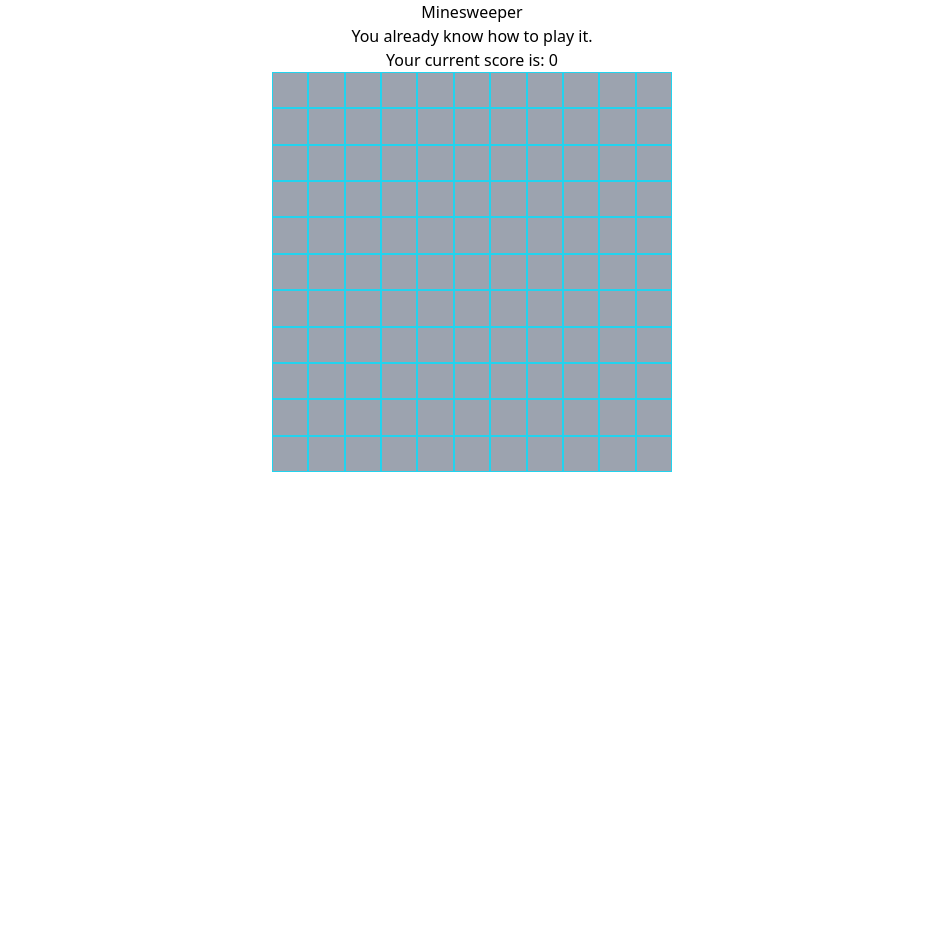
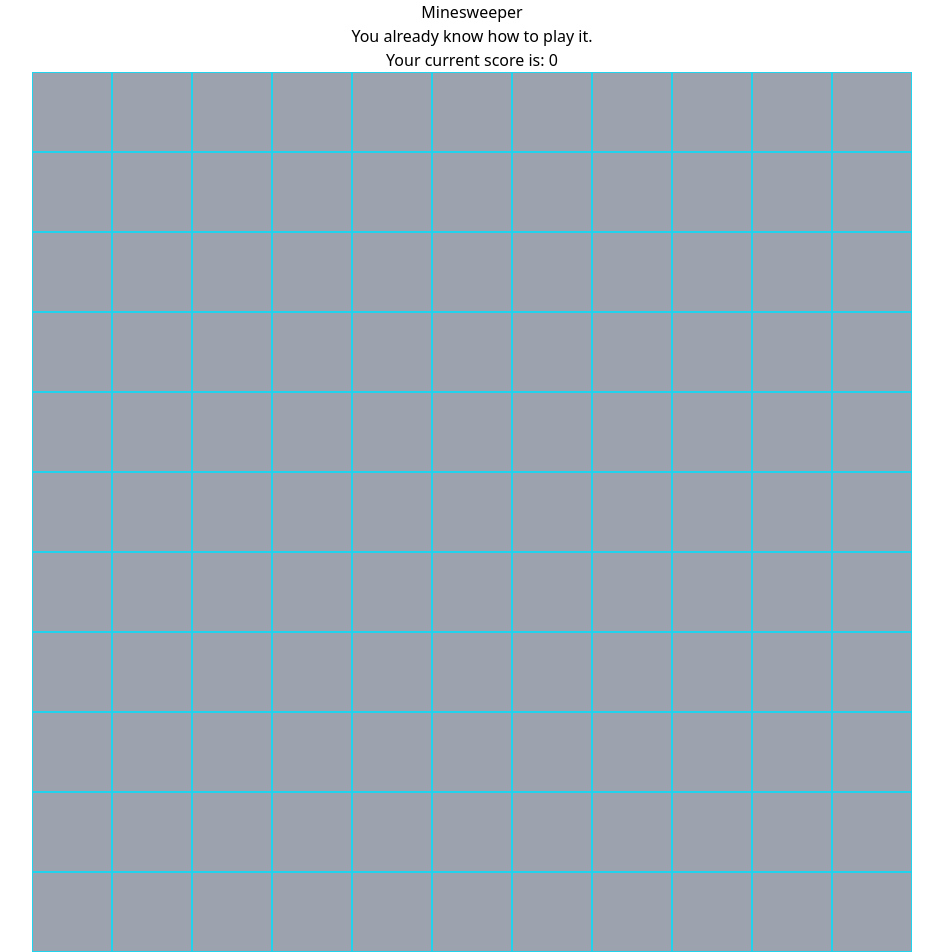
Before and after one commit to devhausleipzigacademy/camp6-minesweeper, a website built with Parcel: page src/index.html in a window 1280 px wide. Shown: the whole page, without its empty margins (168-1111 px from the left). Before the commit the page ends 800 px from the top, so only its background shows below. Built offline with nearby package versions, Linux system fonts and the light colour scheme.

Commit message:
fix size

```diff
--- a/src/index.html
+++ b/src/index.html
@@ -14,16 +14,7 @@
     <main class="w-full flex flex-col items-center justify-center">
       <div id="messages">You already know how to play it.</div>
       <div id="score">Your current score is: <span>0</span></div>
-			<div
-				id="game-grid"
-				style="
-					height: 400px;
-					width: 400px;
-					min-height: 400px;
-					min-width: 400px;
-				"
-				class="grid grid-cols-11"
-			></div>
+      <div id="game-grid" class="grid grid-cols-11 w-[880px] h-[880px]"></div>
     </main>
 
     <script src="main.ts"></script>
--- a/src/main.ts
+++ b/src/main.ts
@@ -135,8 +135,8 @@ function initializeBoardState() {
       gridElement.id = newSquareId;
       gridElement.classList.add(
         "grid-square",
-				"h-full",
-				"w-full",
+        "h-[80px]",
+        "w-[80px]",
         "max-h-full",
         "bg-gray-400",
         "hover:border-black",
```
Also changed, not shown: 1 other file. Lines whose indentation alone changed are shown as unchanged.
